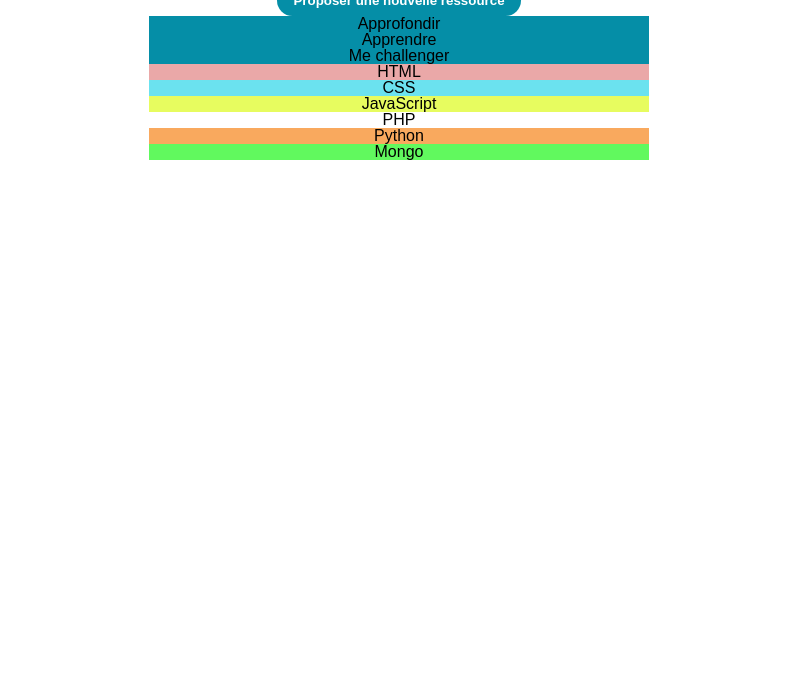
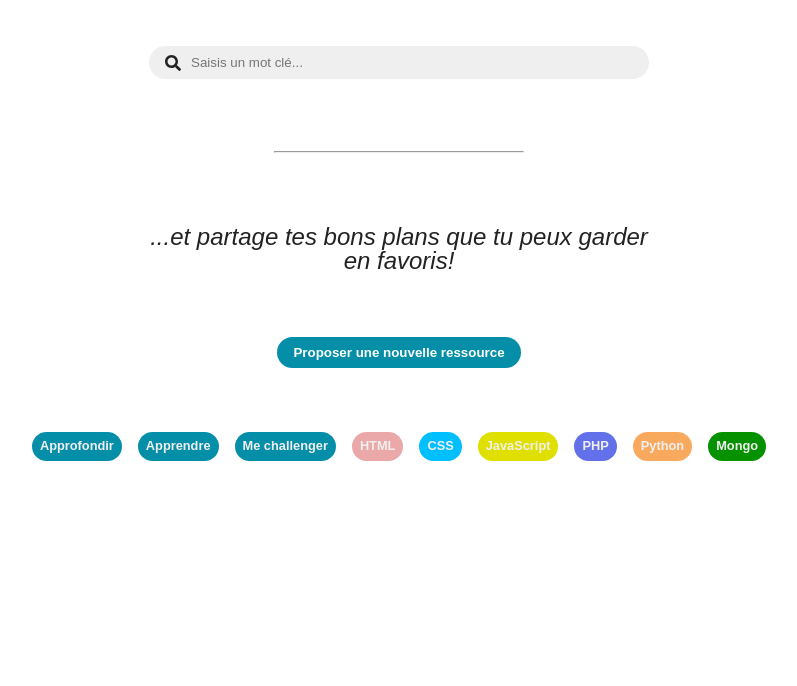
Before and after one commit to VirginieLemaire/DEV-Interest, a React app in the folder FRONT/: page / in a window 1280 px wide. Shown: the part 114-800 px from the top of the page, without its empty margins (241-1038 px from the left). Built offline with nearby package versions, Linux system fonts and the light colour scheme.

Commit message:
add style

```diff
--- a/FRONT/src/components/Home/home.scss
+++ b/FRONT/src/components/Home/home.scss
@@ -0,0 +1,50 @@
+@use '../../styles/vars';
+
+.home {
+  display: flex;
+  flex-direction: column;
+  gap: 4rem;
+  margin-top: 4rem;
+  color: vars.$text-color;
+  width: 100%;
+
+
+  &__catch-title {
+    font-size: 2rem;
+    font-style: italic;
+  }
+
+  &__break {
+    width: 50%;
+  }
+
+  &__catch-phrase {
+    font-size: 1.5rem;
+    font-style: italic;
+  }
+
+  &__tags-container {
+    display: flex;
+    justify-content: center;
+    gap: 1rem;
+    color: vars.$light-color;
+    font-size: .8rem;
+    font-weight: bold;
+
+    &__tag {
+      border-radius: vars.$border-radius-input;
+      padding: .5rem;
+      white-space: nowrap;
+    }
+  }
+}
+
+/* Smartphones (portrait and landscape) ----------- */
+@media only screen and (min-device-width : 320px) and (max-device-width : 480px) {
+  .home {
+
+    &__tags-container {
+      overflow: scroll;
+    }
+  }
+}
--- a/FRONT/src/components/Home/index.js
+++ b/FRONT/src/components/Home/index.js
@@ -22,15 +22,15 @@ const techs = [
   },
   {
     name: 'CSS',
-    color: '#6be2ef',
+    color: '#00bfff',
   },
   {
     name: 'JavaScript',
-    color: '#e7fc5f',
+    color: '#e0e000',
   },
   {
     name: 'PHP',
-    color: '6270ea',
+    color: '#6270ea',
   },
   {
     name: 'Python',
@@ -38,7 +38,7 @@ const techs = [
   },
   {
     name: 'Mongo',
-    color: '#61f95e',
+    color: '#069101',
   },
 ];
 
@@ -57,14 +57,16 @@ const Home = () => {
         handleChange={handleChange}
         value=""
       />
-      <hr />
+      <hr className="home__break" />
       <p className="home__catch-phrase">...et partage tes bons plans que tu peux garder en favoris!</p>
+      <div className="home__button-container">
         <Button
           color
           styling="full"
           handleClick={handleClick}
           content="Proposer une nouvelle ressource"
         />
+      </div>
       <div className="home__tags-container">
         {
           categories.map((category) => (
--- a/FRONT/src/styles/_vars.scss
+++ b/FRONT/src/styles/_vars.scss
@@ -5,3 +5,4 @@ $light-color: #F0EFEF;
 $light-color-plus:#dadada;
 $border-radius-input: 20px;
 $white-color: white;
+$gutter: 1rem;
```
Lines whose indentation alone changed are shown as unchanged.
